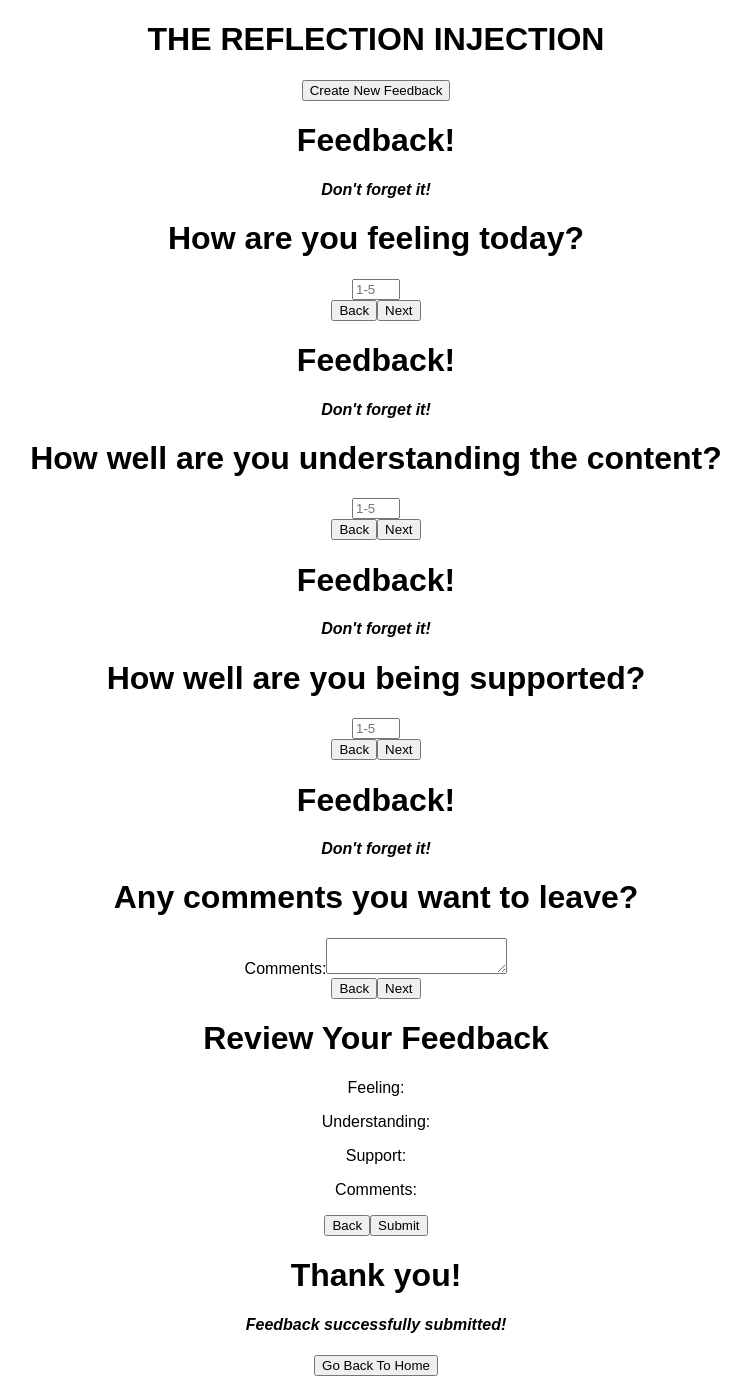
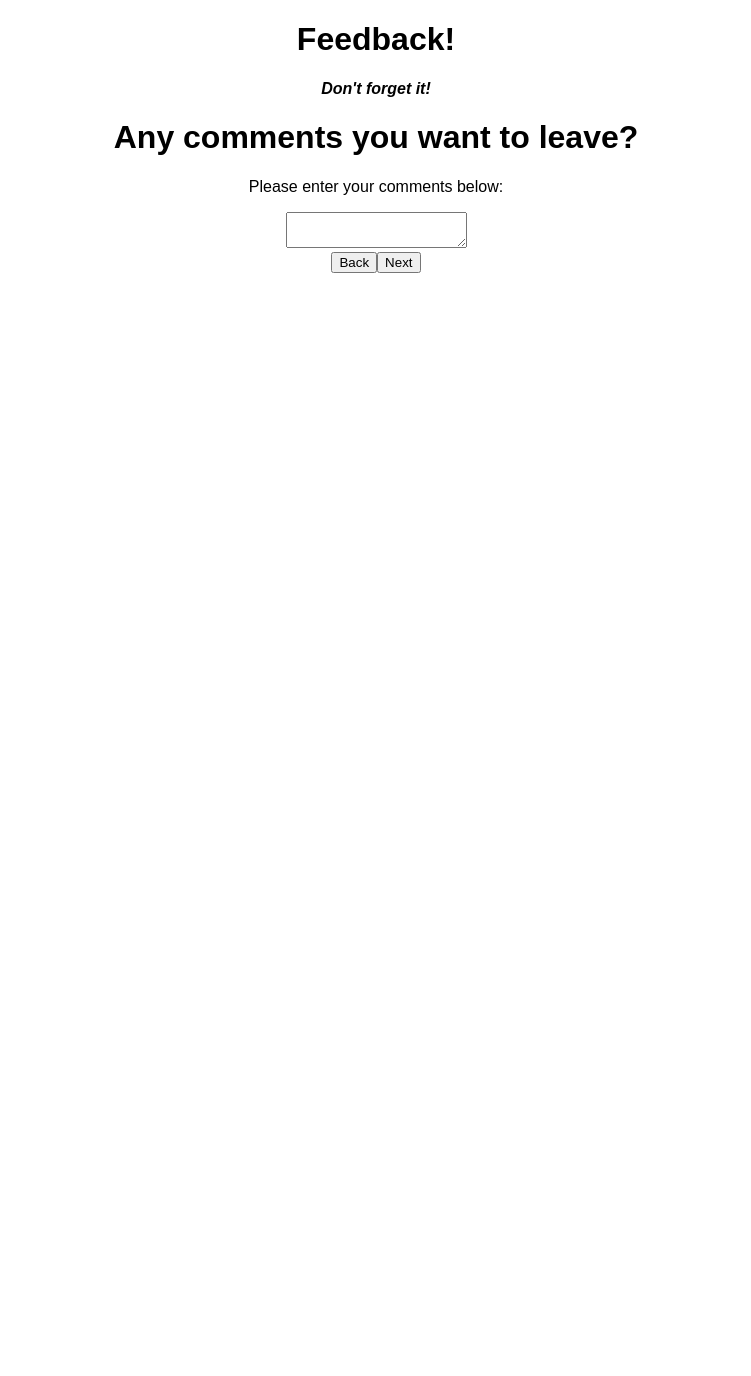
Before and after one commit to chaochingvang/weekend-redux-feedback-loop, a React (Create React App) app: page /#/comments in a window 1280 px wide. Before the commit this address led to /. Shown: the whole page, without its empty margins (264-1015 px from the left). After the commit the page ends 800 px from the top, so only its background shows below. Built offline with nearby package versions, Linux system fonts and the light colour scheme.

Commit message:
created react routes and able to navigate through pages on click

```diff
--- a/package.json
+++ b/package.json
@@ -10,6 +10,8 @@
     "react": "^17.0.1",
     "react-dom": "^17.0.1",
     "react-redux": "^7.2.6",
+    "react-router": "^5.2.1",
+    "react-router-dom": "^5.3.0",
     "react-scripts": "^4.0.1",
     "redux": "^4.1.2",
     "redux-logger": "^3.0.6"
--- a/src/components/App/App.jsx
+++ b/src/components/App/App.jsx
@@ -1,5 +1,6 @@
 import React from 'react';
-import axios from 'axios';
+import { Route, HashRouter as Router, Link } from 'react-router-dom';
+
 
 //components import
 import Home from '../Home/Home.jsx';
@@ -14,23 +15,39 @@ import './App.css';
 function App() {
 
   return (
+    <Router>
       <div className='App'>
+        <Route path="/" exact>
           <Home />
+        </Route>
 
+        <Route path="/feeling">
           <Feeling />
+        </Route>
 
+        <Route path="/understanding">
           <Understanding />
+        </Route>
 
+        <Route path="/support">
           <Support />
+        </Route>
 
+        <Route path="/comments">
           <Comments />
+        </Route>
 
+        <Route path="/review">
           <Review />
+        </Route>
 
+        <Route path="/thankyou">
           <ThankYou />
+        </Route>
 
 
       </div>
+    </Router>
   );
 }
 
--- a/src/components/Comments/Comments.jsx
+++ b/src/components/Comments/Comments.jsx
@@ -1,25 +1,33 @@
 import { useState } from "react";
+import { useHistory } from "react-router";
 import Header from "../Header/Header.jsx";
 
 function Comments() {
+    const history = useHistory();
     const [comment, setComment] = useState(``);
 
-    console.log(comment);
+    const handleBack = () => {
+        history.push(`/support`);
+    }
+
+    const handleNext = () => {
+        history.push(`/review`);
+    }
 
     return (<>
         <Header />
 
         <h1>Any comments you want to leave?</h1>
-        <form>
-            <label htmlFor="comments">Comments:</label>
+        <form onSubmit={handleNext}>
+            <p>Please enter your comments below:</p>
             <textarea
                 name="comments"
                 value={comment}
-                onChange={(event) => setComment(event.target.value)}
-                required></textarea>
+                onChange={(event) => setComment(event.target.value)}>
+                </textarea>
             <div>
-                <button>Back</button>
-                <button>Next</button>
+                <button onClick={handleBack}>Back</button>
+                <button type="submit">Next</button>
             </div>
         </form>
     </>)
--- a/src/components/Feeling/Feeling.jsx
+++ b/src/components/Feeling/Feeling.jsx
@@ -1,21 +1,32 @@
+import { useHistory } from "react-router";
 import Header from "../Header/Header.jsx";
 
 function Feeling() {
+
+    const history = useHistory();
+
+    const handleBack = () => {
+        history.push(`/`);
+    }
+
+    const handleNext = () => {
+        history.push(`/understanding`);
+    }
 
     return (<>
         <Header />
 
         <h1>How are you feeling today?</h1>
-        <form>
+        <form onSubmit={handleNext}>
+            <p>Please enter a value from 1-5</p>
             <input
                 type="number"
-                placeholder="1-5"
                 min="1"
                 max="5"
                 required />
             <div>
-                <button>Back</button>
-                <button>Next</button>
+                <button onClick={handleBack}>Back</button>
+                <button type="submit">Next</button>
             </div>
         </form>
     </>)
--- a/src/components/Home/Home.jsx
+++ b/src/components/Home/Home.jsx
@@ -1,10 +1,14 @@
+import { useHistory } from "react-router";
+
 function Home() {
+    const history = useHistory();
+
     return (<>
         <h1>THE REFLECTION INJECTION</h1>
 
-        <form>
-            <button>Create New Feedback</button>
-        </form>
+
+        <button onClick={() => history.push(`/feeling`)}>Create New Feedback</button>
+
     </>)
 }
 export default Home;
--- a/src/components/Review/Review.jsx
+++ b/src/components/Review/Review.jsx
@@ -1,4 +1,16 @@
+import { useHistory } from "react-router";
+
 function Review() {
+
+    const history = useHistory();
+
+    const handleBack = () => {
+        history.push(`/comments`);
+    }
+
+    const handleSubmit = () => {
+        history.push(`/thankyou`);
+    }
 
     return (<>
         <h1>Review Your Feedback</h1>
@@ -8,10 +20,10 @@ function Review() {
         <p>Support: </p>
         <p>Comments: </p>
 
-        <form>
+        <form onSubmit={handleSubmit}>
             <div>
-                <button>Back</button>
-                <button>Submit</button>
+                <button onClick={handleBack}>Back</button>
+                <button type="submit">Submit</button>
             </div>
         </form>
     </>)
--- a/src/components/Support/Support.jsx
+++ b/src/components/Support/Support.jsx
@@ -1,20 +1,32 @@
+import { useHistory } from "react-router";
 import Header from "../Header/Header.jsx";
 
 function Support() {
+
+    const history = useHistory();
+
+    const handleBack = () => {
+        history.push(`/understanding`);
+    }
+
+    const handleNext = () => {
+        history.push(`/comments`);
+    }
 
     return (<>
         <Header />
 
         <h1>How well are you being supported?</h1>
-        <form>
+        <form onSubmit={handleNext}>
+            <p>Please enter a value from 1-5</p>
             <input
-                type="number" placeholder="1-5"
+                type="number"
                 min="1"
                 max="5"
                 required />
             <div>
-                <button>Back</button>
-                <button>Next</button>
+                <button onClick={handleBack}>Back</button>
+                <button type="submit">Next</button>
             </div>
         </form>
     </>)
--- a/src/components/ThankYou/ThankYou.jsx
+++ b/src/components/ThankYou/ThankYou.jsx
@@ -1,4 +1,8 @@
+import { useHistory } from "react-router";
+
 function ThankYou() {
+
+    const history = useHistory();
 
     return (<>
         <h1>Thank you!</h1>
@@ -6,7 +10,7 @@ function ThankYou() {
         <h4>Feedback successfully submitted!</h4>
 
         <form>
-            <button>Go Back To Home</button>
+            <button onClick={() => history.push(`/`)}>Go Back To Home</button>
         </form>
     </>)
 }
--- a/src/components/Understanding/Understanding.jsx
+++ b/src/components/Understanding/Understanding.jsx
@@ -1,20 +1,32 @@
+import { useHistory } from "react-router";
 import Header from "../Header/Header.jsx";
 
 function Understanding() {
+
+    const history = useHistory();
+
+    const handleBack = () => {
+        history.push(`/feeling`);
+    }
+
+    const handleNext = () => {
+        history.push(`/support`);
+    }
 
     return (<>
         <Header />
 
         <h1>How well are you understanding the content?</h1>
-        <form>
+        <form onSubmit={handleNext}>
+            <p>Please enter a value from 1-5</p>
             <input
-                type="number" placeholder="1-5"
+                type="number"
                 min="1"
                 max="5"
                 required />
             <div>
-                <button>Back</button>
-                <button>Next</button>
+                <button onClick={handleBack}>Back</button>
+                <button type="submit">Next</button>
             </div>
         </form>
     </>)
--- a/src/index.js
+++ b/src/index.js
@@ -1,6 +1,6 @@
 import React from 'react';
 import ReactDOM from 'react-dom';
-import { createStore, applyMiddleware } from 'redux';
+import { createStore, applyMiddleware, combineReducers } from 'redux';
 import logger from 'redux-logger';
 import { Provider } from 'react-redux';
 import './index.css';
@@ -24,7 +24,11 @@ const feedbackReducer = (state = {}, action) => {
     }
 }
 
-const store = createStore(feedbackReducer, applyMiddleware(logger));
+const store = createStore(
+    combineReducers({
+        feedbackReducer
+    }),
+    applyMiddleware(logger));
 
 
 ReactDOM.render(
```
Also changed, not shown: 1 other file (tests, documents, lock files or other folders). Lines whose indentation alone changed are shown as unchanged.
